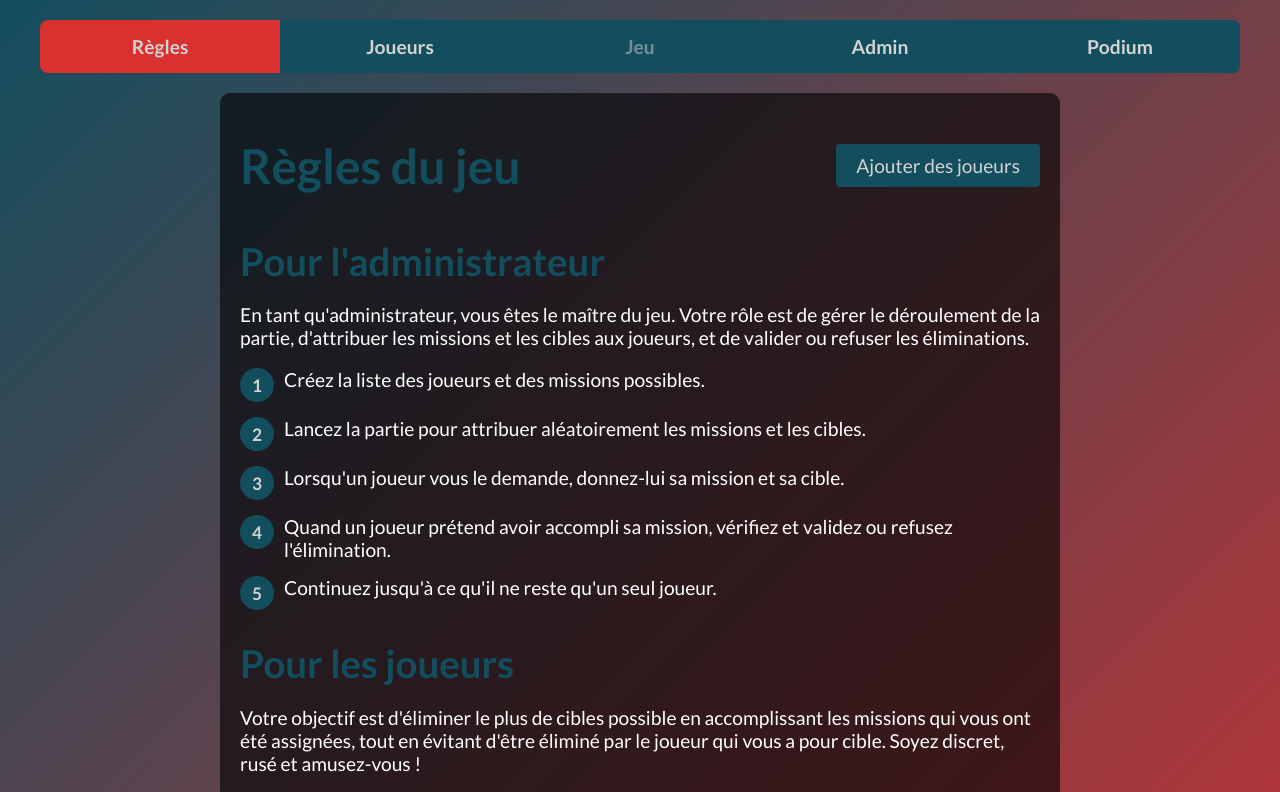
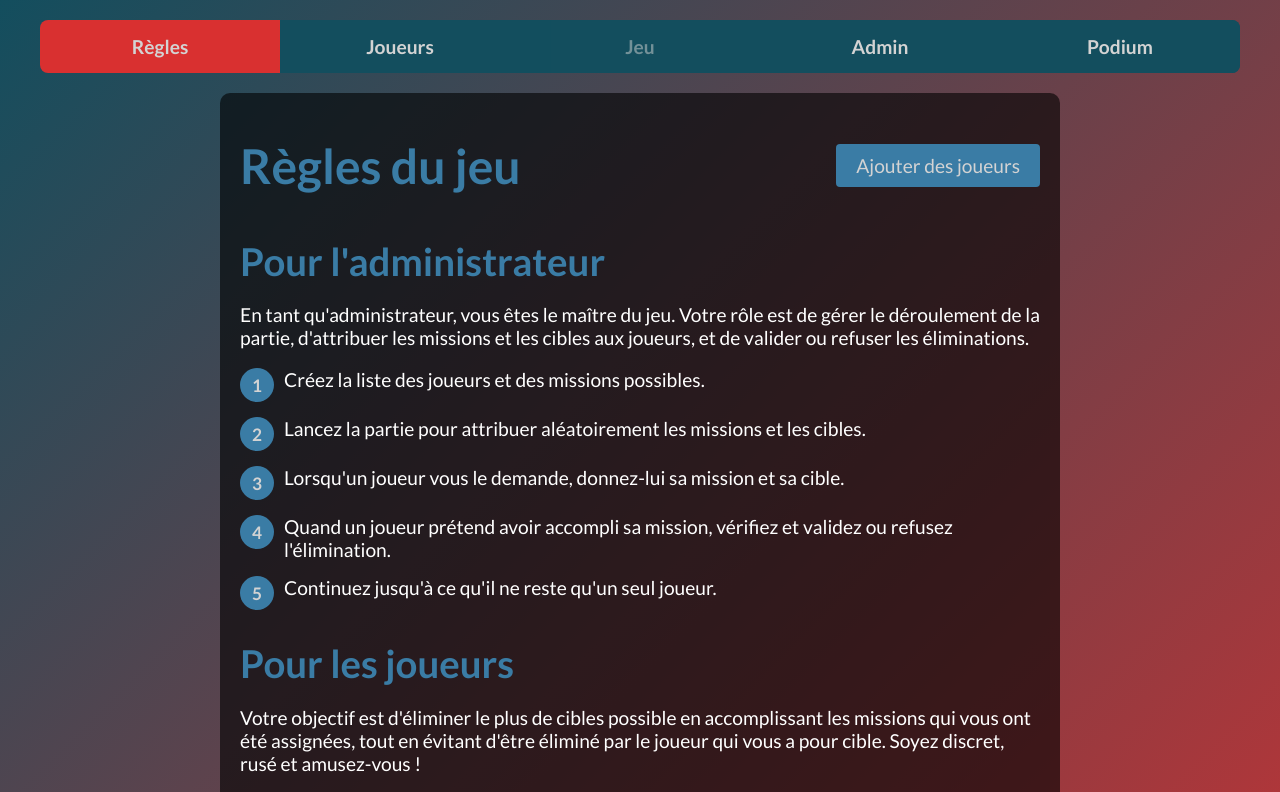
Before and after one commit to AlexandreGaultier/killer-game, a Vue app: page / in a window 1280 px wide. Shown: the top 792 px of the page. Built offline with nearby package versions, Linux system fonts and the light colour scheme.

Commit message:
change colors on rulesView

```diff
--- a/src/views/RulesView.vue
+++ b/src/views/RulesView.vue
@@ -74,13 +74,13 @@
   }
 
   h1, h2, h3 {
-    color: var(--secondary-color);
+    color: var(--accent-blue);
   }
 
   .add-players-button {
     font-size: 1em;
     padding: 10px 20px;
-    background-color: var(--secondary-color);
+    background-color: var(--accent-blue);
     color: var(--text-color);
     border: none;
     border-radius: 4px;
@@ -91,7 +91,7 @@
   }
 
   .add-players-button:hover {
-    background-color: rgba(var(--secondary-color-rgb), 0.6);
+    background-color: rgba(var(--accent-blue-rgb), 0.6);
   }
 
   section {
@@ -113,7 +113,7 @@
   li::before {
     counter-increment: item;
     content: counter(item);
-    background-color: var(--secondary-color);
+    background-color: var(--accent-blue);
     color: var(--text-color);
     width: 24px;
     height: 24px;
```
